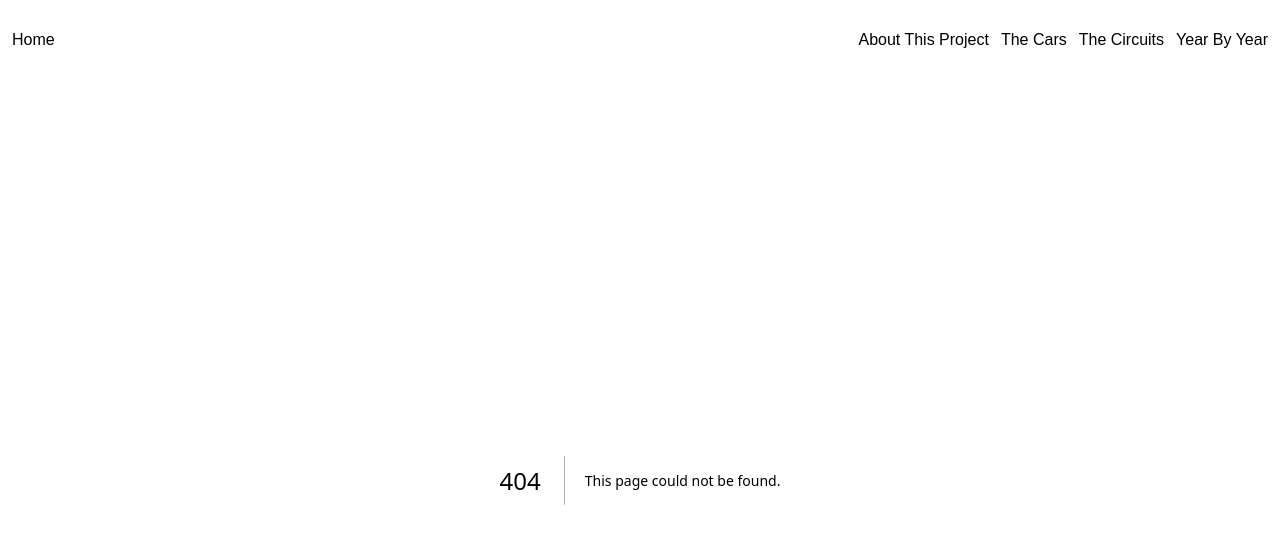
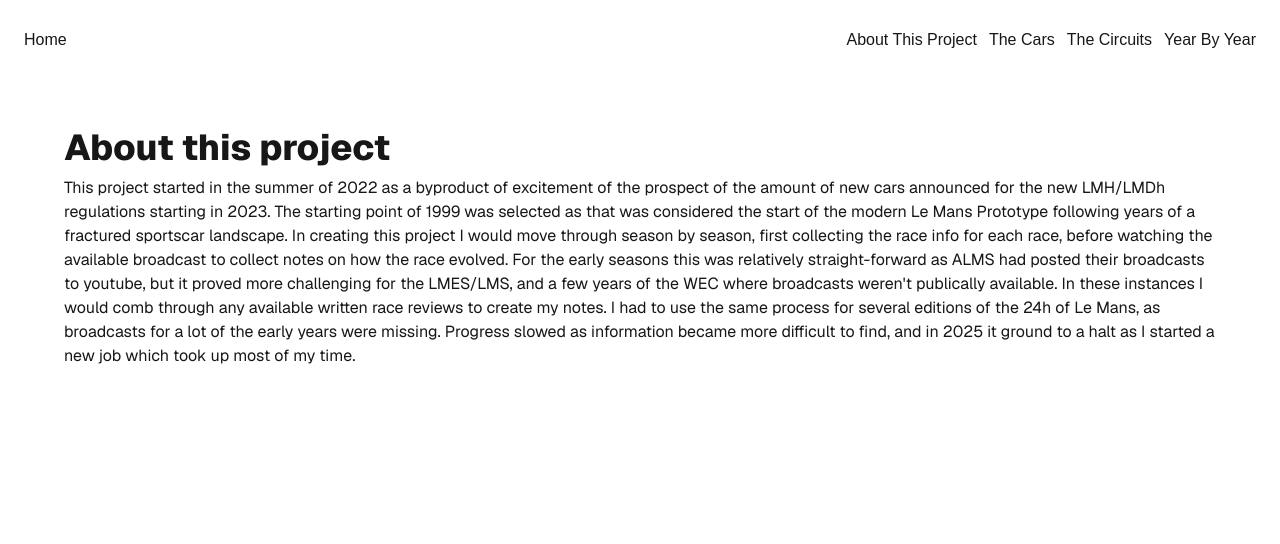
Before and after one commit to RasmusKodehode/sportscar-encyclopedia, a Next.js app: page /about in a window 1280 px wide. Before the commit this address had no page. Shown: the top 544 px of the page. Built offline with nearby package versions, Linux system fonts and the light colour scheme.

Commit message:
new about page

```diff
--- /dev/null
+++ b/app/about/page.tsx
@@ -0,0 +1,33 @@
+import Image from "next/image";
+
+export default function About() {
+  return (
+    <div className="flex flex-col flex-1 items-center justify-center bg-zinc-50 font-sans">
+      <main className="flex flex-1 w-full flex-col items-center justify-start py-12 px-16 bg-white sm:items-start">
+        <div className="flex flex-col gap-2">
+          <h1 className="text-4xl font-extrabold">About this project</h1>
+          <p>
+            This project started in the summer of 2022 as a byproduct of
+            excitement of the prospect of the amount of new cars announced for
+            the new LMH/LMDh regulations starting in 2023. The starting point of
+            1999 was selected as that was considered the start of the modern Le
+            Mans Prototype following years of a fractured sportscar landscape.
+            In creating this project I would move through season by season,
+            first collecting the race info for each race, before watching the
+            available broadcast to collect notes on how the race evolved. For
+            the early seasons this was relatively straight-forward as ALMS had
+            posted their broadcasts to youtube, but it proved more challenging
+            for the LMES/LMS, and a few years of the WEC where broadcasts
+            weren't publically available. In these instances I would comb
+            through any available written race reviews to create my notes. I had
+            to use the same process for several editions of the 24h of Le Mans,
+            as broadcasts for a lot of the early years were missing. Progress
+            slowed as information became more difficult to find, and in 2025 it
+            ground to a halt as I started a new job which took up most of my
+            time.
+          </p>
+        </div>
+      </main>
+    </div>
+  );
+}
--- a/app/page.tsx
+++ b/app/page.tsx
@@ -3,7 +3,7 @@ import Image from "next/image";
 export default function Home() {
   return (
     <div className="flex flex-col flex-1 items-center justify-center bg-zinc-50 font-sans">
-      <main className="flex flex-1 w-full flex-col items-center justify-start py-12 px-16 bg-white sm:items-start gap-5">
+      <main className="flex flex-1 w-full flex-col items-center justify-start py-12 px-16 bg-white sm:items-start gap-10">
         <div className="flex flex-col gap-2">
           <h1 className="text-4xl font-extrabold">
             Welcome to the sportscar encyclopedia!
@@ -11,6 +11,18 @@ export default function Home() {
           <p>
             This is meant to be a library of top-class sportscars and sportscar
             racing championships and events since 1999.
+          </p>
+          <p>
+            The debut of the Le Mans Prototype in 1999 marked the start of the
+            modern era of sportscar racing, with the new cars being able to race
+            not only at the 24h of Le Mans, but also in a new championship
+            series in America using the same regulations from the ACO. Further
+            series in Europe and Asia were initially planned and some became
+            reality, leading to the creation of the FIA World Endurance
+            Championship in 2012. This led to the demise of the top class in
+            America, but after the creation of the Le Mans Hypercar in 2021 and
+            LMDh in 2023 the top class of sportscar racing is again shared
+            across championships both in Europe and America.
           </p>
         </div>
         <div className="flex flex-col gap-3">
--- a/components/Hamburger.tsx
+++ b/components/Hamburger.tsx
@@ -35,10 +35,10 @@ export default function HamburgerMenu() {
       </button>
       {isOpen && (
         <div className="absolute right-0 mt-2 w-48 bg-white rounded-md shadow-lg py-1 z-50">
+          <Link href="/about">About This Project</Link>
           <Link href="/">The Cars</Link>
           <Link href="/">The Circuits</Link>
           <Link href="/">Year By Year</Link>
-          <Link href="/">About This Project</Link>
         </div>
       )}
     </div>
--- a/components/NavBar.tsx
+++ b/components/NavBar.tsx
@@ -6,13 +6,13 @@ import HamburgerMenu from "./Hamburger";
 
 export default function NavBar() {
   return (
-    <div className="flex flex-row justify-between w-full h-20 px-3 py-7 bg-primary">
+    <div className="flex flex-row justify-between w-full h-20 px-6 py-7 bg-primary">
       <Link href="/">Home</Link>
       <div className="flex md:hidden">
         <HamburgerMenu />
       </div>
       <div className="md:flex md:flex-row md:gap-3 md:h-fit md:items-center hidden">
-        <Link href="/">About This Project</Link>
+        <Link href="/about">About This Project</Link>
         <Link href="/">The Cars</Link>
         <Link href="/">The Circuits</Link>
         <Link href="/">Year By Year</Link>
```
